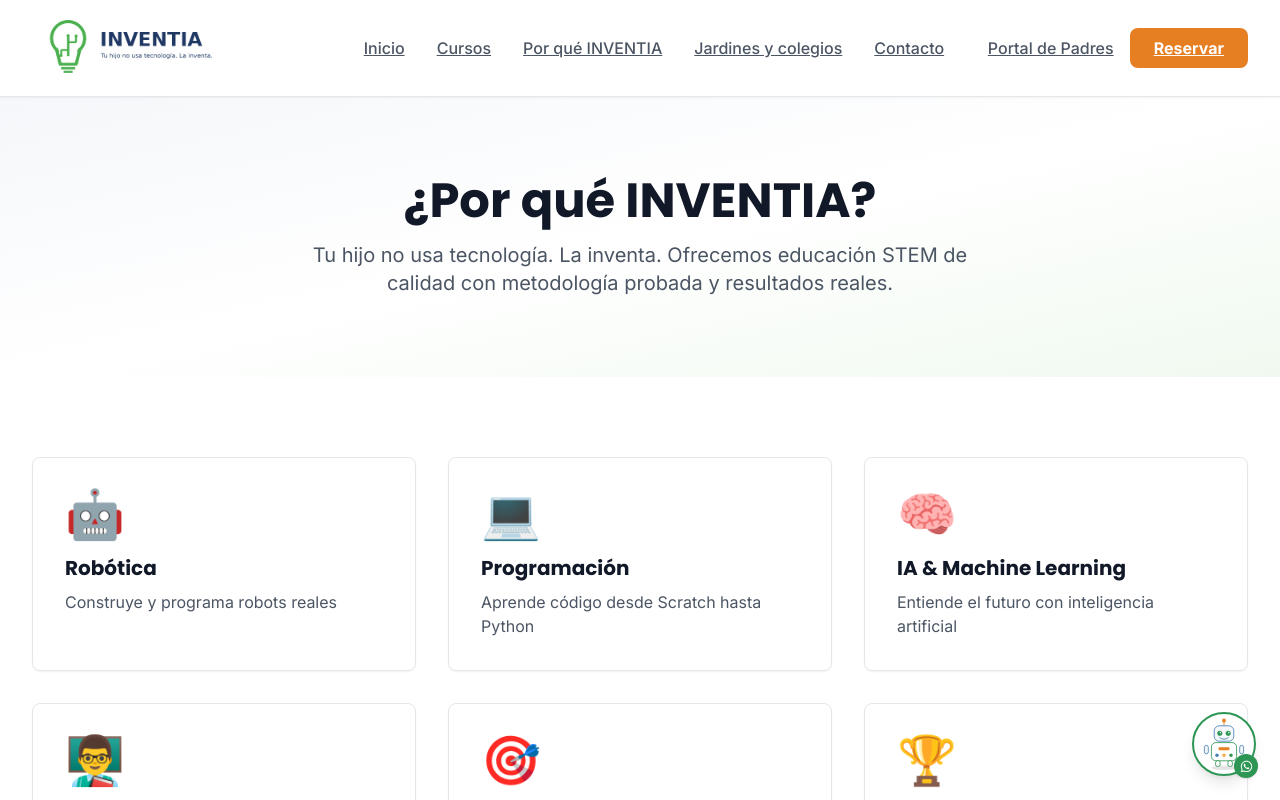
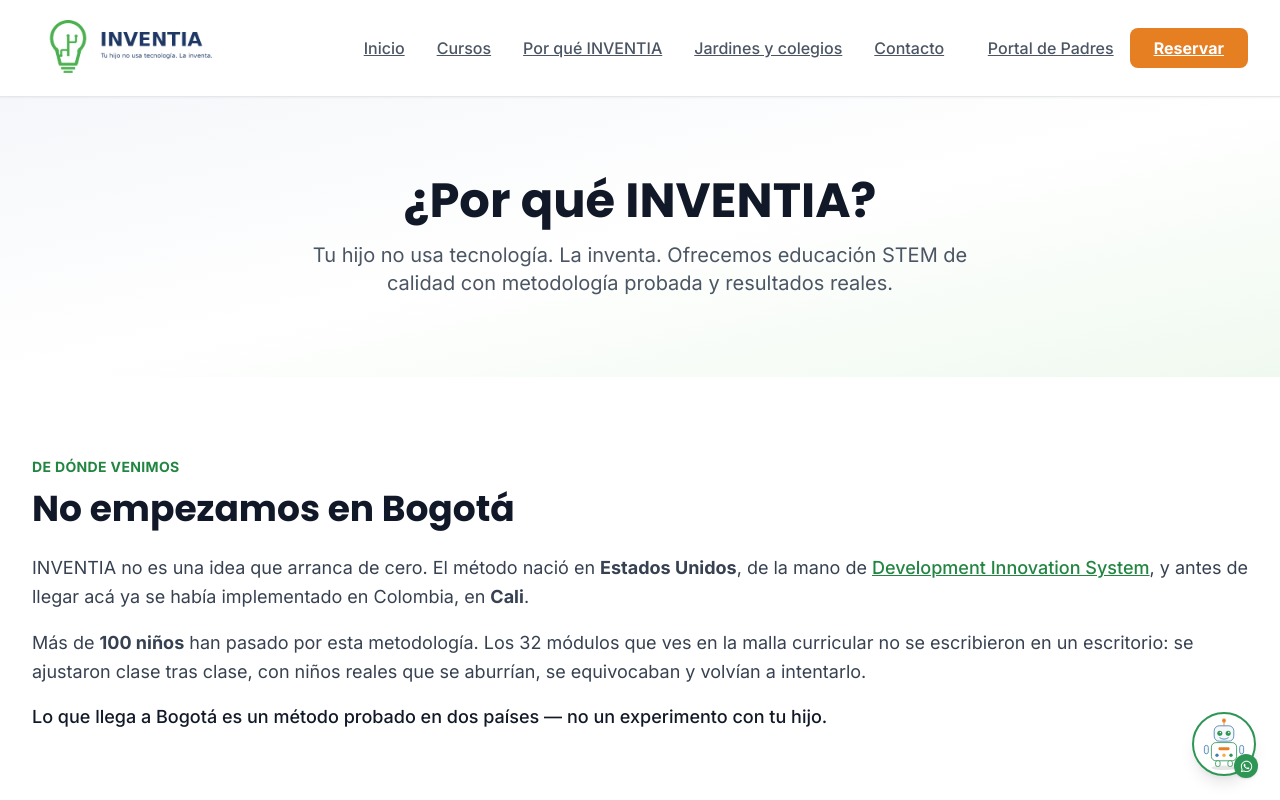
Before and after one commit to leobar144/inventia, a Next.js app: page /acerca-de in a window 1280 px wide. Shown: the top 800 px of the page. Built offline with nearby package versions, Linux system fonts and the light colour scheme.

Commit message:
feat(credibilidad): trayectoria EEUU-Cali-Bogota en hero y pagina de marca

```diff
--- a/app/acerca-de/page.tsx
+++ b/app/acerca-de/page.tsx
@@ -9,7 +9,7 @@
 export const metadata: Metadata = {
   title: 'Por qué INVENTIA',
   description:
-    'Educación STEM para niños de 4 a 16 años en Bogotá, con el Método CREA y respaldo tecnológico internacional.',
+    'Metodología STEM creada en Estados Unidos con Development Innovation System e implementada en Cali. Más de 100 niños formados. Ahora en Bogotá.',
 }
 
 export default function AcercaDePage() {
@@ -25,7 +25,45 @@
         </div>
       </section>
 
+      {/* La trayectoria es el activo que ningún competidor puede copiar: el
+          método ya se probó en dos países antes de llegar a Bogotá. Va arriba de
+          todo porque responde la primera objeción de cualquier padre frente a
+          una academia nueva. */}
       <section className="section bg-white">
+        <div className="section-container max-w-3xl">
+          <p className="text-sm font-bold text-primary-600 uppercase tracking-wide mb-3">
+            De dónde venimos
+          </p>
+          <h2 className="text-3xl md:text-4xl font-bold mb-6">No empezamos en Bogotá</h2>
+          <div className="space-y-4 text-lg text-gray-700 leading-relaxed">
+            <p>
+              INVENTIA no es una idea que arranca de cero. El método nació en{' '}
+              <strong>Estados Unidos</strong>, de la mano de{' '}
+              <a
+                href="https://discdc.com"
+                target="_blank"
+                rel="noopener noreferrer"
+                className="text-primary-600 font-medium hover:underline"
+              >
+                Development Innovation System
+              </a>
+              , y antes de llegar acá ya se había implementado en Colombia, en{' '}
+              <strong>Cali</strong>.
+            </p>
+            <p>
+              Más de <strong>100 niños</strong> han pasado por esta metodología. Los 32 módulos que
+              ves en la malla curricular no se escribieron en un escritorio: se ajustaron clase tras
+              clase, con niños reales que se aburrían, se equivocaban y volvían a intentarlo.
+            </p>
+            <p className="text-gray-900 font-medium">
+              Lo que llega a Bogotá es un método probado en dos países — no un experimento con tu
+              hijo.
+            </p>
+          </div>
+        </div>
+      </section>
+
+      <section className="section bg-gray-50">
         <div className="section-container">
           <FadeInGrid className="grid md:grid-cols-3 gap-8">
             {FEATURES.map((feature, index) => (
@@ -39,7 +77,7 @@
         </div>
       </section>
 
-      <section className="section bg-gray-50">
+      <section className="section bg-white">
         <div className="section-container">
           <div className="text-center mb-12">
             <h2 className="text-3xl md:text-4xl font-bold mb-4">El Método CREA</h2>
--- a/app/page.tsx
+++ b/app/page.tsx
@@ -63,17 +63,32 @@
                 </p>
               </div>
 
-              {/* Datos verificables en vez de cifras redondas. Un papá compara
-                  "máximo 8 niños" con la academia de al lado; "100+ alumnos" lo
-                  dice todo el mundo y no significa nada. */}
-              <div className="grid grid-cols-3 gap-4 pt-8 border-t border-gray-200">
+              {/* La trayectoria va ANTES de las cifras: un número sin origen le
+                  suena a promesa a un papá; con origen le suena a respaldo, y
+                  responde de entrada la objeción de "academia nueva". */}
+              <div className="pt-6 border-t border-gray-200">
+                <p className="text-sm text-gray-600">
+                  Metodología creada con{' '}
+                  <a
+                    href="https://discdc.com"
+                    target="_blank"
+                    rel="noopener noreferrer"
+                    className="font-medium text-secondary-700 hover:underline"
+                  >
+                    Development Innovation System
+                  </a>{' '}
+                  en Estados Unidos, implementada en Cali. Ahora en Bogotá.
+                </p>
+              </div>
+
+              <div className="grid grid-cols-3 gap-4">
+                <div>
+                  <p className="text-3xl font-bold gradient-text">+100</p>
+                  <p className="text-sm text-gray-600">Niños formados con el método</p>
+                </div>
                 <div>
                   <p className="text-3xl font-bold gradient-text">8</p>
                   <p className="text-sm text-gray-600">Niños por clase, máximo</p>
-                </div>
-                <div>
-                  <p className="text-3xl font-bold gradient-text">4-16</p>
-                  <p className="text-sm text-gray-600">Años, con nivel propio</p>
                 </div>
                 <div>
                   <p className="text-3xl font-bold gradient-text">32</p>
```
